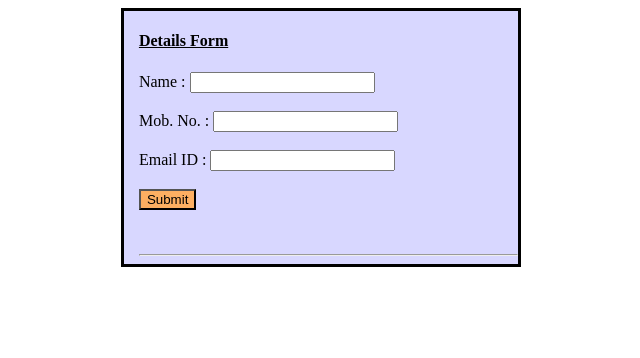
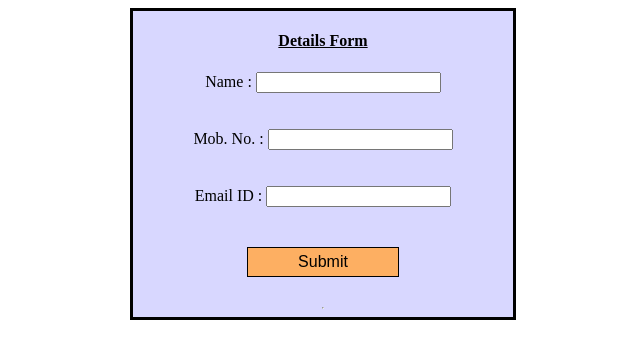
Before and after one commit to PiyushB621/Mini-Project, a plain HTML site: page index.html in a window 1280 px wide. Shown: the whole page, without its empty margins (317-957 px from the left). Drawn offline with nearby package versions, Linux system fonts and the light colour scheme.

Commit message:
final changes

```diff
--- a/index.css
+++ b/index.css
@@ -1,13 +1,19 @@
 body {
     display: flex;
     justify-content: center;
-    align-items: center;
 
 }
 
 #submit{
-    background-color: #fdaf62;
-    color: black;
+        background-color: #fdaf62;
+        color: black;
+        border: solid;
+        border-width: 1px;
+        padding: 5px 50px;
+        text-align: center;
+        text-decoration: none;
+        font-size: 16px;
+        margin: 4px 2px;
 }
 
 button{
@@ -15,12 +21,16 @@ button{
 }
 
 form{
+    display: flex;
+    flex-direction: column;
+    justify-content: center;
+    align-items: center;
     background-color:#d8d7ff;
     border: solid;
-    padding-left: 15px;
     width: 30%;
-    height: 60%;
+    height:20%;
     }
 
 hr{
-    color: black;}
+    color: black;
+}
--- a/index.html
+++ b/index.html
@@ -4,20 +4,20 @@
     <script src="https://ajax.googleapis.com/ajax/libs/jquery/3.5.1/jquery.min.js"></script>
     <link rel="stylesheet" href="index.css">
 </head>
+
 <body>
     <form id="form">
         <u><h4>Details Form</h4></u>
-        <label>Name : </label>
-        <input type="text" id="name" name="name" minlength="3" required><br><br>
-        <label>Mob. No. : </label>
-        <input type="number" id="number" name="number" maxlength="10" pattern="\d{10}" required><br><br>
-        <label>Email ID : </label>
-        <input type="email" id="email" name="email" pattern=".+@gmail.com" required><br><br>
-        <input type="submit" id="submit" value="Submit"><br><br><br>
+        <div><label>Name : </label>
+        <input type="text" id="name" name="name" minlength="3" required size=></div><br><br>
+        <div><label>Mob. No. : </label>
+        <input type="number" id="number" name="number" maxlength="10" pattern="\d{10}" size="40" required ></div><br><br>
+        <div><label>Email ID : </label>
+        <input type="email" id="email" name="email" pattern=".+@gmail.com" required ></div><br><br>
+        <input type="submit" id="submit" value="Submit"><br>
         <hr>
+        <table id="myTable"></table>
     </form>
-
-<table id="myTable"></table>
 
 <script src="index.js"></script>
 
--- a/index.js
+++ b/index.js
@@ -4,7 +4,7 @@ $(document).ready(function() {
         var rowCount = $('#myTable tr').length;
 
         if (rowCount == 0) {
-            var th = "<tr><th>Name</th><th>Number</th><th>Email</th></tr>";
+            var th = "<tr><th>Name</th><th>Mob No.</th><th>Email ID</th></tr>";
             $("table").append(th);
         }
 
```
